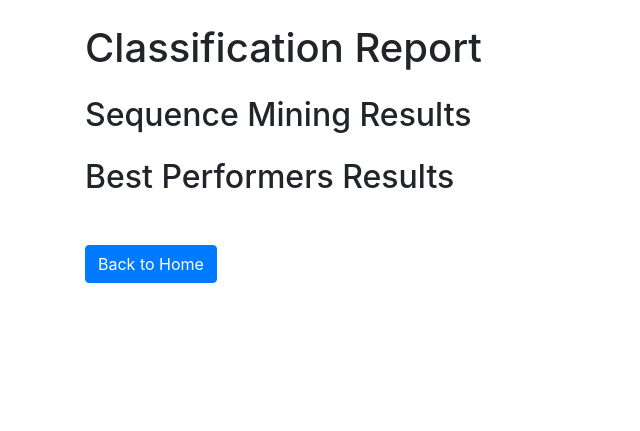
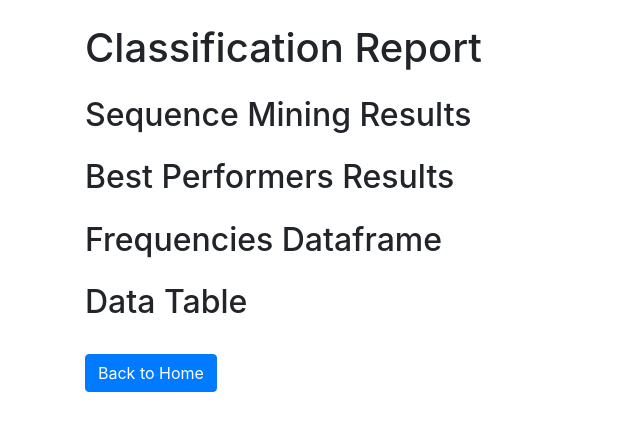
Before and after one commit to isevr/NBA_runs_prediction, a FastAPI app: template templates/report.html in a window 1280 px wide. Shown: the top 431 px of the page, without its empty margins (0-640 px from the left). Run offline with FastAPI, Linux system fonts and the light colour scheme; the template is opened without the code that fills it, so the values that code supplies are empty; some libraries are stand-ins or nearby versions.

Commit message:
added db and per team/season func

```diff
--- a/main.py
+++ b/main.py
@@ -70,82 +70,6 @@ def performers(home_runs, original_df, event=2):
 
     return plot_paths
 
-
-
-# def sequence_mining(team, opponent, df):
-#     global events_idx
-#     combined_df = df
-#     combined_df = combined_df.replace({str(team): 'same', str(opponent): 'other'}, regex=True)
-
-#     df = pd.DataFrame()
-#     encoders = []
-
-#     for column in combined_df.columns[:-1]:
-#         le = LabelEncoder()
-#         encoders.append(le)
-#         df[column] = le.fit_transform(combined_df[column])
-
-#     df = pd.concat([df, combined_df.iloc[:, -1]], axis=1)
-
-#     undersample_len = len(df[df['class'] == 1])
-
-#     undersample_df = df[df['class'] == 0].sample(n=undersample_len, random_state=43)
-#     df = pd.concat([df[df['class'] == 1], undersample_df])
-
-#     events_idx = {}
-
-#     sequence_mining_html = ""
-
-#     # Total number of runs (sequences)
-#     total_sequences = len(combined_df[combined_df['class'] == 1])
-
-#     # Prepare lists to store pattern lengths and their corresponding max counts (frequencies)
-#     pattern_lengths = []
-#     frequencies = []
-
-#     for j, event in zip(range(12, 112, 11), range(10, 0, -1)):
-#         a = combined_df.iloc[:, -j:-1][combined_df['class'] == 1]
-
-#         # Count occurrences of each row
-#         row_counts = defaultdict(int)
-#         for i in range(len(a)):
-#             row_tuple = tuple(a.iloc[i])
-#             row_counts[row_tuple] += 1
-
-#         # Row with the maximum count
-#         max_count = 0
-#         mc_row = None
-#         for row, count in row_counts.items():
-#             if count > max_count:
-#                 max_count = count
-#                 mc_row = row
-
-#         # Find all indices of the rows that match the row with the maximum count
-#         mc_indices = a.apply(lambda row: tuple(row) == mc_row, axis=1)
-#         mc_indices = mc_indices[mc_indices].index.tolist()
-
-#         # Calculate the ratio of the max count to total sequences
-#         max_count_ratio = max_count / total_sequences
-
-#         events_idx[event] = mc_indices
-
-#         # Store the pattern length (event) and frequency (max_count) for ideal length calculation
-#         pattern_lengths.append(event)
-#         frequencies.append(max_count)
-
-#         # Add sequence mining results to HTML
-#         sequence_mining_html += f"<p><strong>Last {abs(event-11)} events before run</strong></p>"
-#         sequence_mining_html += f"<p>Max Count: {max_count}</p>"
-#         sequence_mining_html += f"<p>Ratio of Max Count to Total Sequences: {max_count_ratio:.2%}</p>"
-#         sequence_mining_html += f"<table class='table table-striped'>{combined_df.iloc[mc_indices[0], -j:-1].to_frame().dropna().T.to_html()}</table>"    # Calculate the ideal pattern length using the scoring function
-#     dataset_size = total_sequences
-#     ideal_length = ideal_pattern_length(pattern_lengths, frequencies, dataset_size)
-
-#     # Add the ideal pattern length to the HTML output
-#     sequence_mining_html += f"<p><strong>Suggested Ideal Pattern Length: {abs(ideal_length-11)}</strong></p>"
-
-#     return sequence_mining_html
-
 def sequence_mining(team, opponent, df):
     global events_idx
     combined_df = df
@@ -176,8 +100,12 @@ def sequence_mining(team, opponent, df):
     # Prepare lists to store pattern lengths and their corresponding max counts (frequencies)
     pattern_lengths = []
     frequencies = []
+    freqs = []
 
     for j, event in zip(range(12, 112, 11), range(10, 0, -1)):
+
+        event_dict = {}
+
         a = combined_df.iloc[:, -j:-1][combined_df['class'] == 1]
 
         # Count occurrences of each row
@@ -213,6 +141,16 @@ def sequence_mining(team, opponent, df):
         sequence_mining_html += f"<p>Ratio of Second Max Count to Total Sequences: {second_max_count_ratio:.2%}</p>"
         sequence_mining_html += f"<table class='table table-striped'>{combined_df.iloc[mc_indices[0], -j:-1].to_frame().dropna().T.to_html()}</table>"
 
+        event_dict['Event'] = abs(event-11)
+        event_dict['Frequency'] = max_count
+        event_dict['Ratio'] = np.round(max_count_ratio, 4)
+        event_dict['Sec Frequency'] = second_max_count
+        event_dict['Sec Ratio'] = np.round(second_max_count_ratio, 4)
+
+        freqs.append(event_dict)
+
+    m = pd.DataFrame(freqs)
+
     # Calculate the ideal pattern length using the scoring function
     dataset_size = total_sequences
     ideal_length = ideal_pattern_length(pattern_lengths, frequencies, dataset_size)
@@ -220,8 +158,8 @@ def sequence_mining(team, opponent, df):
     # Add the ideal pattern length to the HTML output
     sequence_mining_html += f"<p><strong>Suggested Ideal Pattern Length: {abs(ideal_length-11)}</strong></p>"
 
-    return sequence_mining_html
 
+    return sequence_mining_html, m
 
 def ideal_pattern_length(pattern_lengths, frequencies, dataset_size, alpha=0.5, beta=0.3, length_penalty=0.01, min_frequency_threshold=5):
     """
@@ -292,9 +230,9 @@ async def model_train(request: Request, data: str = Form(...)):
 
 
 @app.post("/analyze", response_class=HTMLResponse)
-async def analyze_team(request: Request, team: str = Form(...)):
+async def analyze_team(request: Request, team: str = Form(...), season: str = Form(...)):
     # Load and preprocess data
-    og_df = pd.read_csv('all_seasons.csv')
+    og_df = pd.read_csv('data/'+season)
 
     def team_selection(pref_team, df):
         if pref_team in df.HomeTeam.unique():
@@ -305,6 +243,7 @@ async def analyze_team(request: Request, team: str = Form(...)):
 
 
     new_df = team_selection(team, og_df)
+
 
     if new_df is None:
         return templates.TemplateResponse("error.html", {"request": request, "message": "Team not found."})
@@ -478,7 +417,9 @@ async def analyze_team(request: Request, team: str = Form(...)):
     report_df = pd.DataFrame(report_dict).transpose()
     report_html = report_df.to_html(classes='table table-striped', header="true", table_id="report_table")
 
-    sequence_mining_html = sequence_mining('home', 'away',combined_df)
+    sequence_mining_html, df_data = sequence_mining('home', 'away',combined_df)
+
+    df_data = df_data.to_dict(orient="records")
 
     plot_paths = performers(home_runs, og_df, event=0)
 
@@ -488,5 +429,6 @@ async def analyze_team(request: Request, team: str = Form(...)):
         "report_html": report_html,
         "sequence_mining_html": sequence_mining_html,
         "plot_paths": plot_paths,
-        "unique_dir": unique_dir
+        "unique_dir": unique_dir,
+        "dataframe": df_data
     })
--- a/templates/index.html
+++ b/templates/index.html
@@ -8,6 +8,7 @@
     <form action="/analyze" method="post">
         <label for="team">Team:</label>
         <input type="text" id="team" name="team">
+        <input type="text" id="season" name="season">
         <button type="submit">Analyze</button>
     </form>
 
--- a/templates/report.html
+++ b/templates/report.html
@@ -19,6 +19,27 @@
             </div>
         {% endfor %}
 
+        <h2 class="my-4">Frequencies Dataframe</h2>
+        <h2>Data Table</h2>
+        <table border="1">
+            <thead>
+                <tr>
+                    {% for key in dataframe[0].keys() %}
+                    <th>{{ key }}</th>
+                    {% endfor %}
+                </tr>
+            </thead>
+            <tbody>
+                {% for row in dataframe %}
+                <tr>
+                    {% for value in row.values() %}
+                    <td>{{ value }}</td>
+                    {% endfor %}
+                </tr>
+                {% endfor %}
+            </tbody>
+        </table>
+
         <a href="/" class="btn btn-primary my-4">Back to Home</a>
     </div>
 </body>
```
Also changed, not shown: 2 other files.
